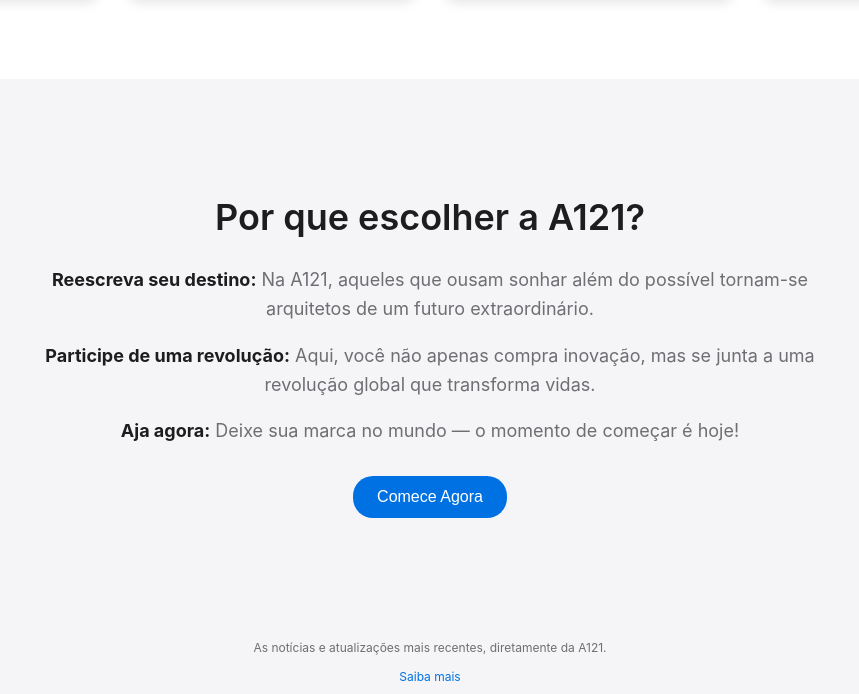
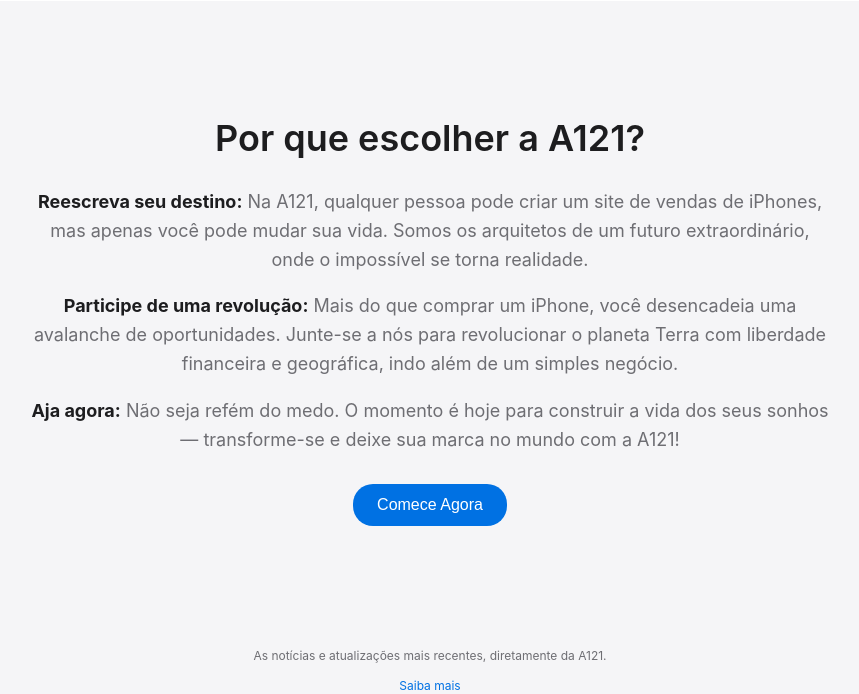
Before and after one commit to Eder175/a121_backend, a Django app: page / in a window 1280 px wide. Shown: the part 1344-2038 px from the top of the page, without its empty margins (210-1069 px from the left). Run offline with Django 5.2, Linux system fonts and the light colour scheme.

Commit message:
Corrige caminhos das imagens e remove ícones indesejados

```diff
--- a/templates/core/index.html
+++ b/templates/core/index.html
@@ -48,7 +48,7 @@
                 <button class="cta-button">Comprar</button>
             </div>
             <div class="product-card">
-                <img src="{% static 'images/iphone-15%20128gb.jpg' %}" alt="iPhone 13 128GB">
+                <img src="{% static 'images/iphone-15-128gb.jpg' %}" alt="iPhone 13 128GB">
                 <h3>iPhone 13 (128GB)</h3>
                 <p class="price">€ 1.399,00</p>
                 <button class="cta-button">Comprar</button>
@@ -60,7 +60,7 @@
                 <button class="cta-button">Comprar</button>
             </div>
             <div class="product-card">
-                <img src="{% static 'images/iphone15%20256gb%20rosa.jpg' %}" alt="iPhone 15 Pro Max 512GB">
+                <img src="{% static 'images/iphone-15-256gbrosa.jpg' %}" alt="iPhone 15 Pro Max 512GB">
                 <h3>iPhone 15 Pro Max (512GB)</h3>
                 <p class="price">€ 1.599,00</p>
                 <button class="cta-button">Comprar</button>
@@ -72,9 +72,9 @@
     <section class="benefits" id="negocio">
         <h2>Por que escolher a A121?</h2>
         <div class="benefits-text">
-            <p><strong>Reescreva seu destino:</strong> Na A121, aqueles que ousam sonhar além do possível tornam-se arquitetos de um futuro extraordinário.</p>
-            <p><strong>Participe de uma revolução:</strong> Aqui, você não apenas compra inovação, mas se junta a uma revolução global que transforma vidas.</p>
-            <p><strong>Aja agora:</strong> Deixe sua marca no mundo — o momento de começar é hoje!</p>
+            <p><strong>Reescreva seu destino:</strong> Na A121, qualquer pessoa pode criar um site de vendas de iPhones, mas apenas você pode mudar sua vida. Somos os arquitetos de um futuro extraordinário, onde o impossível se torna realidade.</p>
+            <p><strong>Participe de uma revolução:</strong> Mais do que comprar um iPhone, você desencadeia uma avalanche de oportunidades. Junte-se a nós para revolucionar o planeta Terra com liberdade financeira e geográfica, indo além de um simples negócio.</p>
+            <p><strong>Aja agora:</strong> Não seja refém do medo. O momento é hoje para construir a vida dos seus sonhos — transforme-se e deixe sua marca no mundo com a A121!</p>
         </div>
         <button class="cta-button">Comece Agora</button>
     </section>
```
